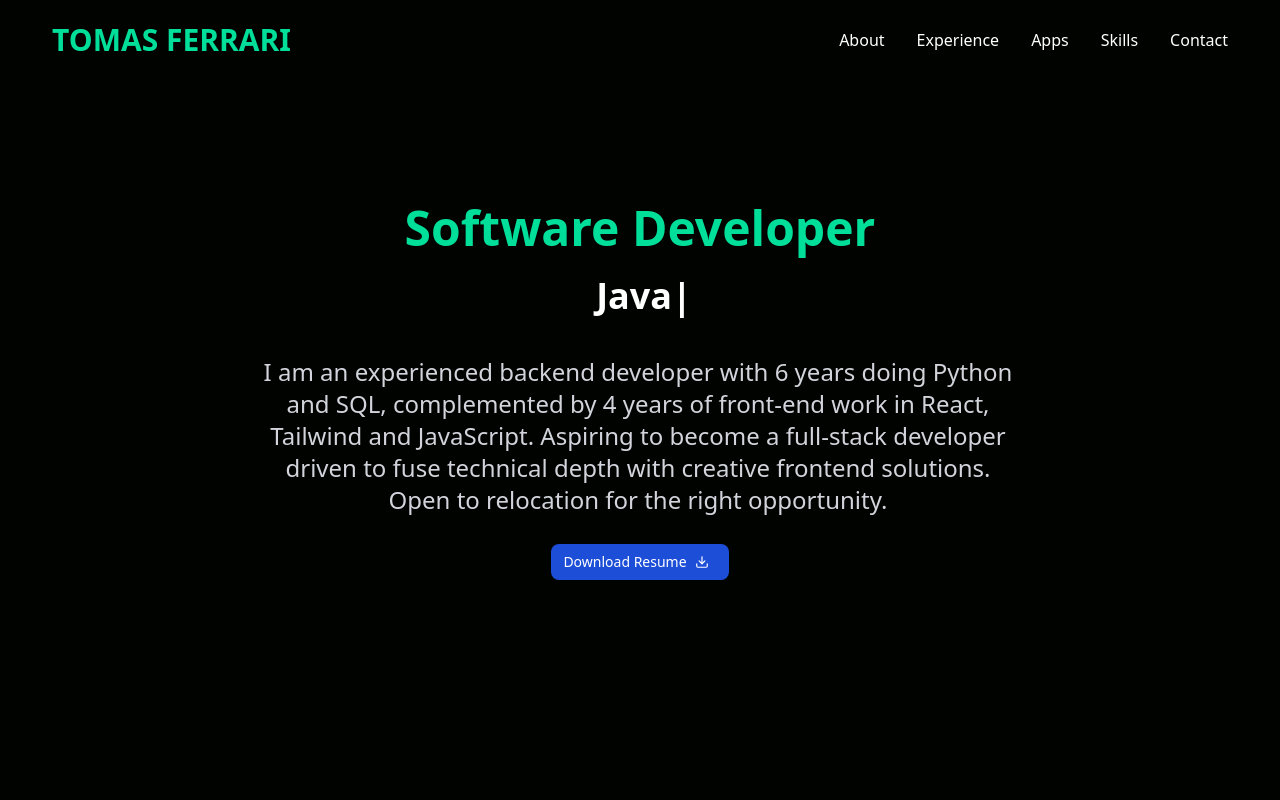
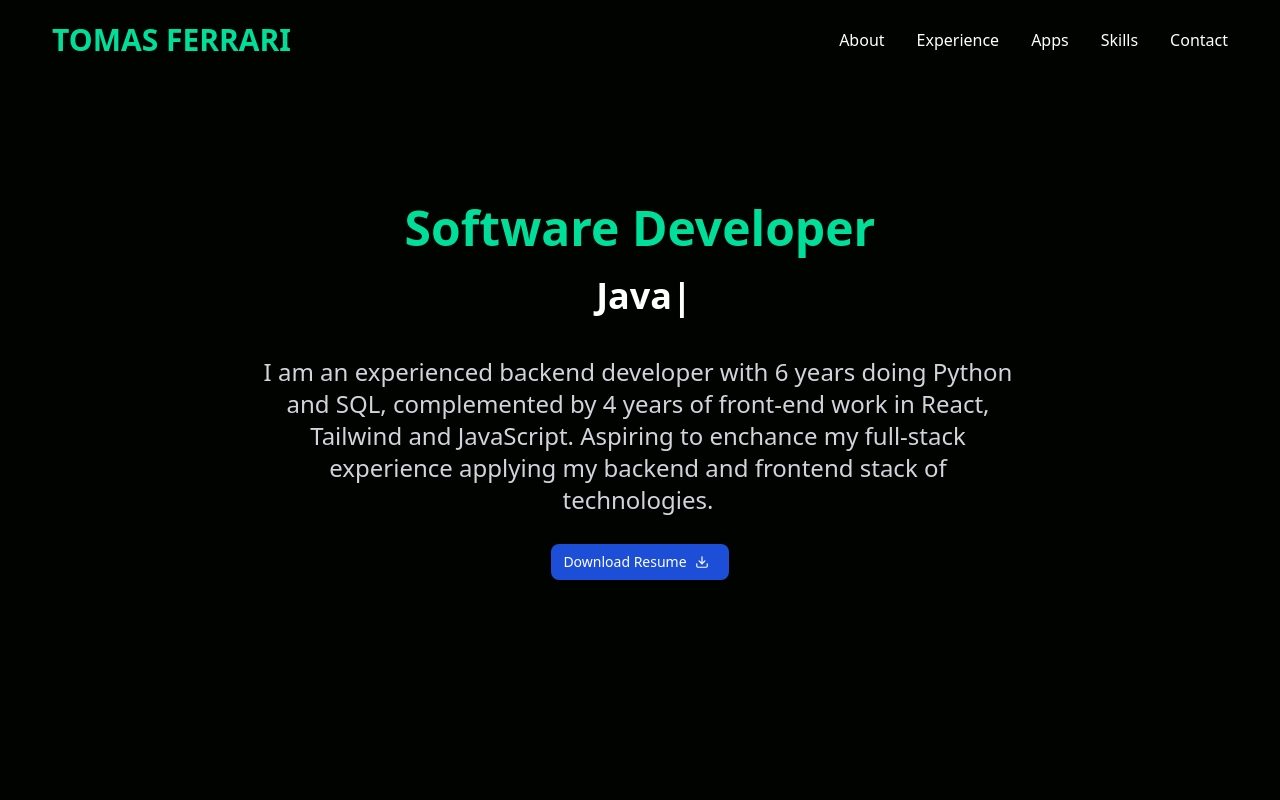
Before and after one commit to tomyferra/Portfolio-Tailwind, a React (Create React App) app: page / in a window 1280 px wide. Shown: the top 800 px of the page. Built offline with nearby package versions, Linux system fonts and the light colour scheme.

Commit message:
updated resume

```diff
--- a/src/components/Hero.js
+++ b/src/components/Hero.js
@@ -12,7 +12,7 @@ const Hero = () => {
         <div className='flex justify-center items-center'>
           <ReactTyped className='pl-2 pb-5 md:text-5hx sm:text-4xl text-xl font-bold' strings={['Python', 'React', 'Git', 'Javascript', 'Django', 'Tailwind']} typeSpeed={80} backSpeed={100} loop/>
         </div>
-        <p className='p-5 md:text-2xl text-xl md:pl-4 text-gray-300'>I am an experienced backend developer with 6 years doing Python and SQL, complemented by 4 years of front-end work in React, Tailwind and JavaScript. Aspiring to become a full-stack developer driven to fuse technical depth with creative frontend solutions. Open to relocation for the right opportunity.</p>
+        <p className='p-5 md:text-2xl text-xl md:pl-4 text-gray-300'>I am an experienced backend developer with 6 years doing Python and SQL, complemented by 4 years of front-end work in React, Tailwind and JavaScript. Aspiring to enchance my full-stack experience applying my backend and frontend stack of technologies.</p>
         <div className="flex flex-row">
           <a download='Resume Tomas Ferrari' href={resume} className='inline-flex mx-auto items-center px-3 py-2 my-2 text-sm font-medium text-center text-white bg-blue-700 rounded-lg hover:bg-blue-800 focus:ring-4 focus:outline-none focus:ring-blue-300 dark:bg-blue-600 dark:hover:bg-blue-700 dark:focus:ring-blue-800"'>Download Resume <LuDownload className='mx-2'/></a>
         </div>
```
